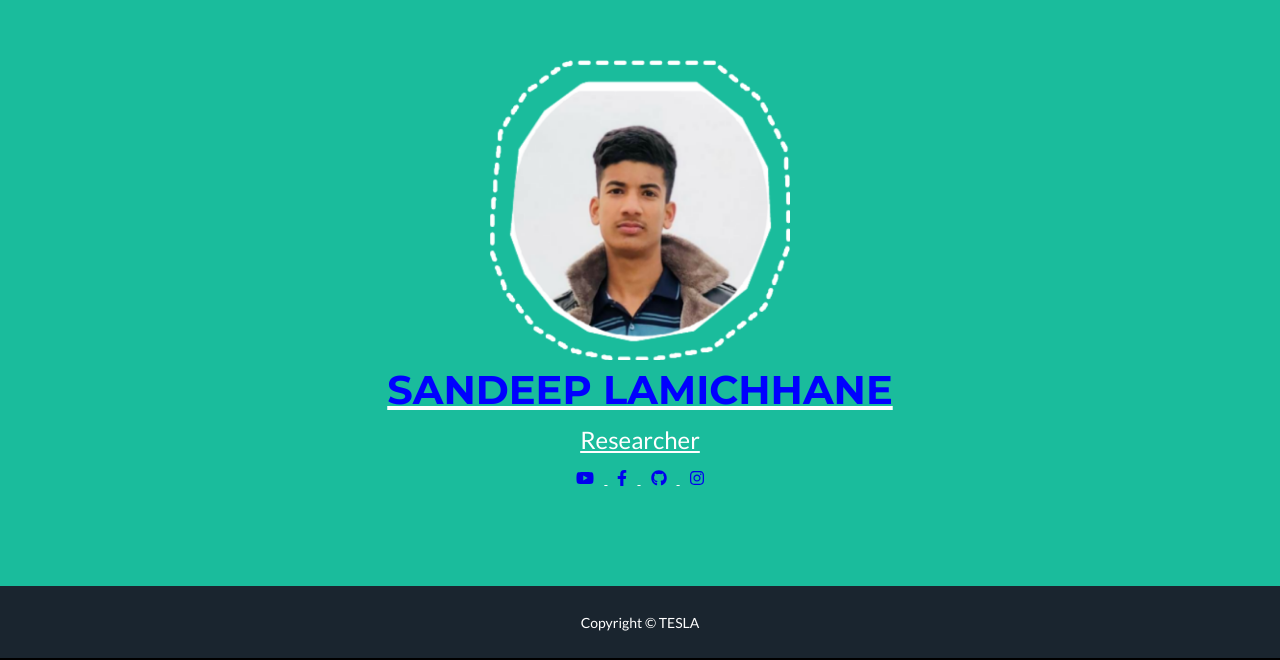
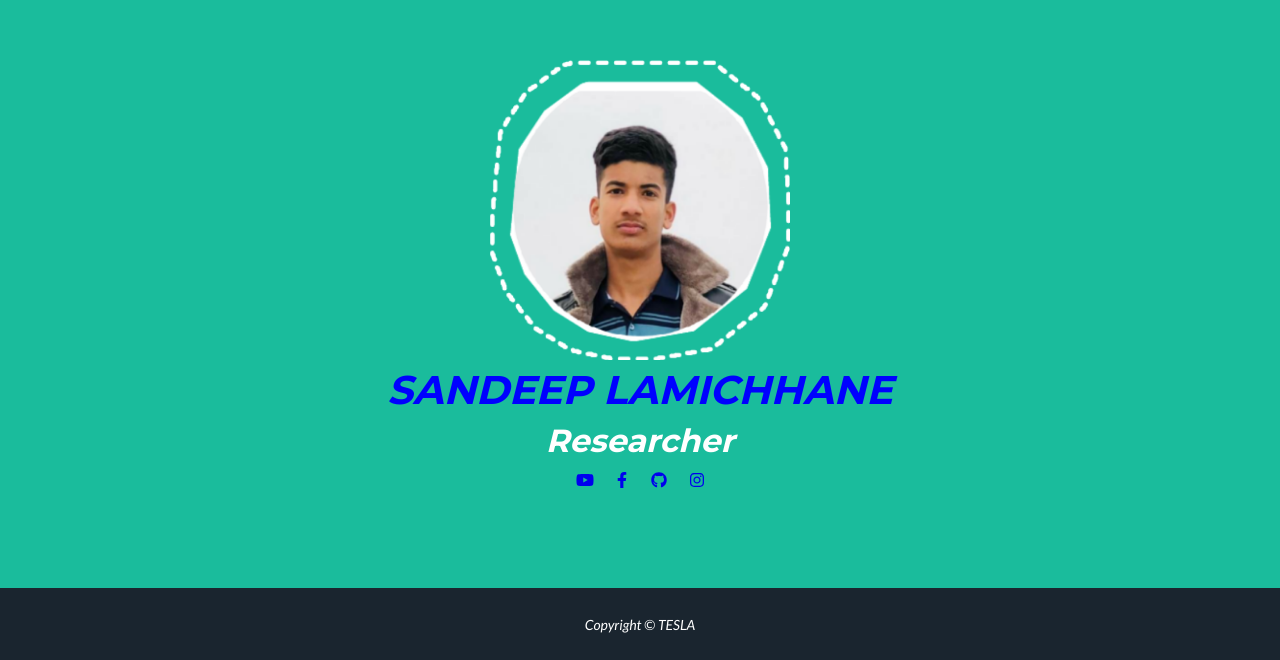
Before and after one commit to Sandeeplamichhane/Sandeep-Lamichhane-, a plain HTML site: page index.html in a window 1280 px wide. Shown: the part 140-800 px from the top of the page. Drawn offline with nearby package versions, Linux system fonts and the light colour scheme; files that its build step writes are made by us from their sources; files whose address does not match are found by name.

Commit message:
Update index.html

```diff
--- a/index.html
+++ b/index.html
@@ -26,9 +26,9 @@
 <!-- Masthead Avatar Image-->
 <top> <img src="ashal.jpg" width="300" height="300"> </top>
 <!-- Masthead Heading-->
-<top> <ins> <h1 style="color:blue;">SANDEEP LAMICHHANE </h1> </top> <ins>
+<top> <em> <h1 style="color:blue;">SANDEEP LAMICHHANE </h1> </top> <em>
 <!-- Masthead Subheading-->
-<top> <p class="masthead-subheading font-weight-light mb-2">Researcher</p> </top>
+<top> <h2 style=text:width=20px height=10px>Researcher</h2> </top>
 <nav>
 <top>    <a target="_blank" href="http://youtube.com/channel/UCt_2c7AMwM7TZPaF9vR6WAw"><i class="fab fa-youtube"></i></a>
             <a target="_blank" href="http://facebook.com/leoashal.10"><i class="fab fa-facebook-f"></i></a>
```
